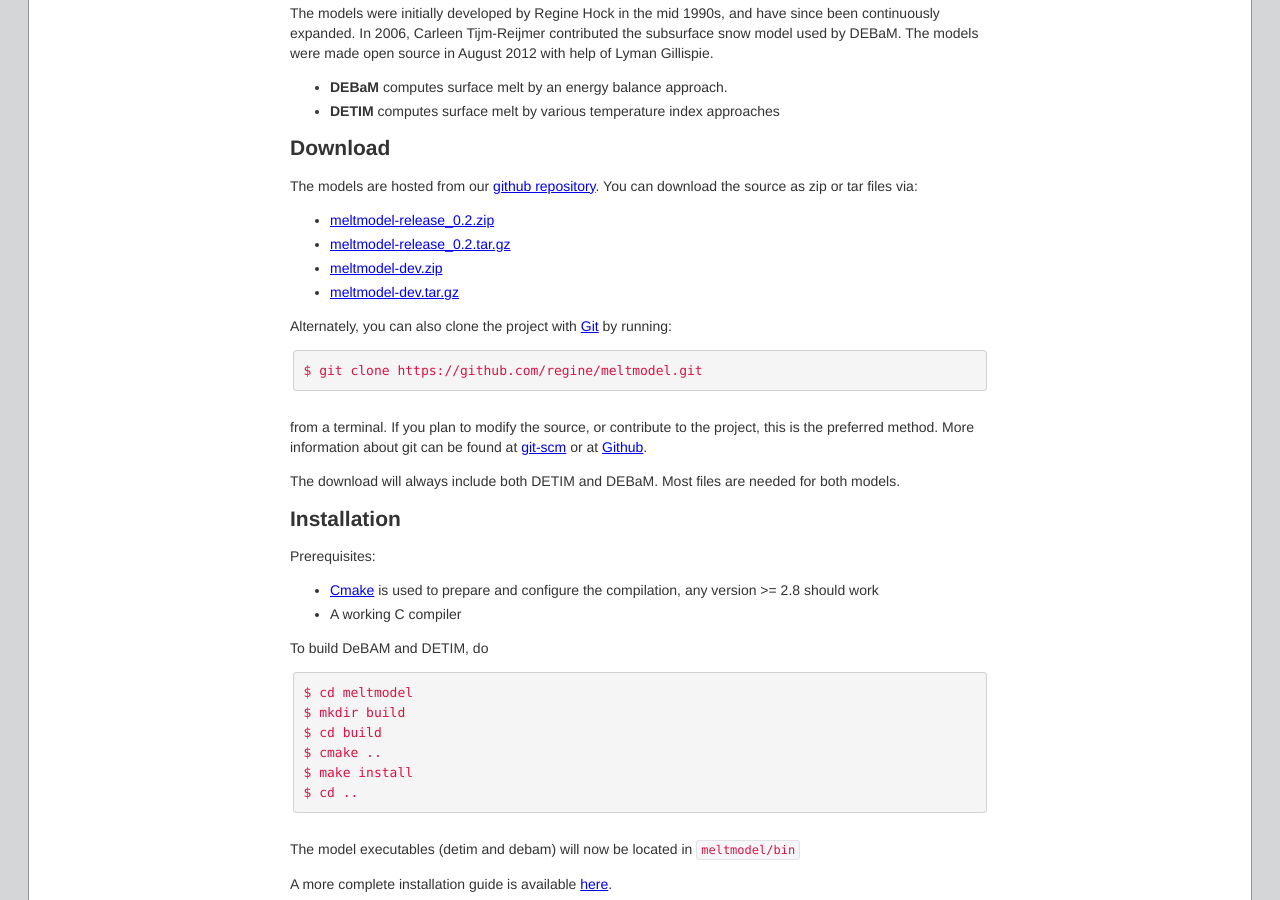
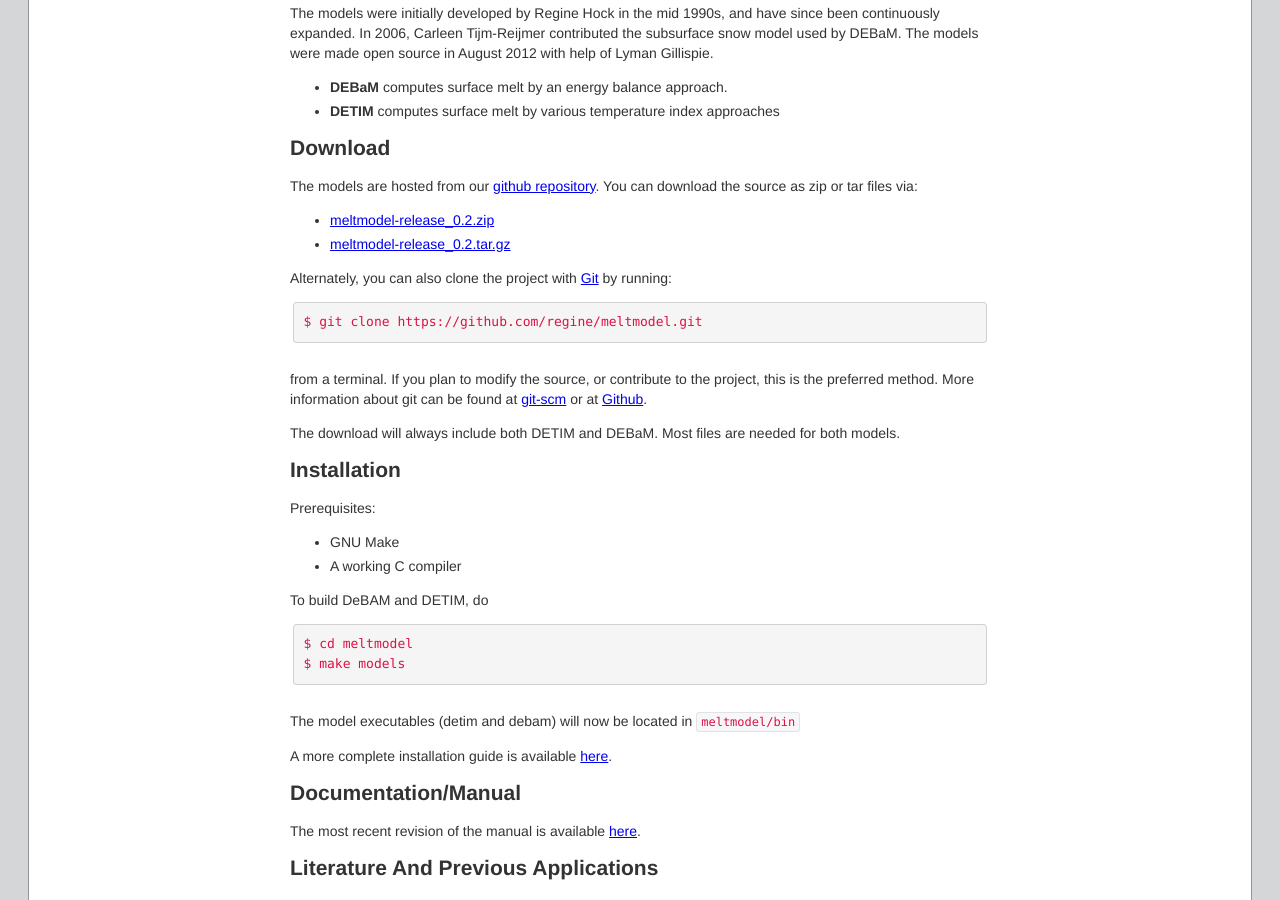
Before and after one commit to regine/meltmodel, a Jekyll site: the page built from index.md, in a window 1280 px wide and 900 px high, scrolled down 464 px. Built offline with Jekyll 4.4.1, drawn with Linux system fonts in a browser that asks for light colours; Markdown is read by kramdown in place of the engine named in the settings.

Commit message:
From Cmake to Make

````diff
--- a/index.md
+++ b/index.md
@@ -45,8 +45,6 @@ You can download the source as zip or tar files via:
 
 -  [meltmodel-release\_0.2.zip]({{%page.repo%}}/zipball/release_0.2)
 -  [meltmodel-release\_0.2.tar.gz]({{%page.repo%}}/tarball/release_0.2)
--  [meltmodel-dev.zip]({{%page.repo%}}/zipball/dev)
--  [meltmodel-dev.tar.gz]({{%page.repo%}}/tarball/dev)
 
 Alternately, you can also clone the project with [Git](http://git-scm.com) by
 running:
@@ -65,18 +63,13 @@ Installation
 
 Prerequisites:
 
-* [Cmake](http://www.cmake.org/) is used to prepare and configure the
-compilation, any version >= 2.8 should work
+* GNU Make
 * A working C compiler
 
 To build DeBAM and DETIM, do
 
     $ cd meltmodel
-    $ mkdir build
-    $ cd build
-    $ cmake ..
-    $ make install
-    $ cd ..
+    $ make models
 
 The model executables (detim and debam) will now be located in ```meltmodel/bin```
 
````
Also changed, not shown: install.md (+30 -30 lines).
